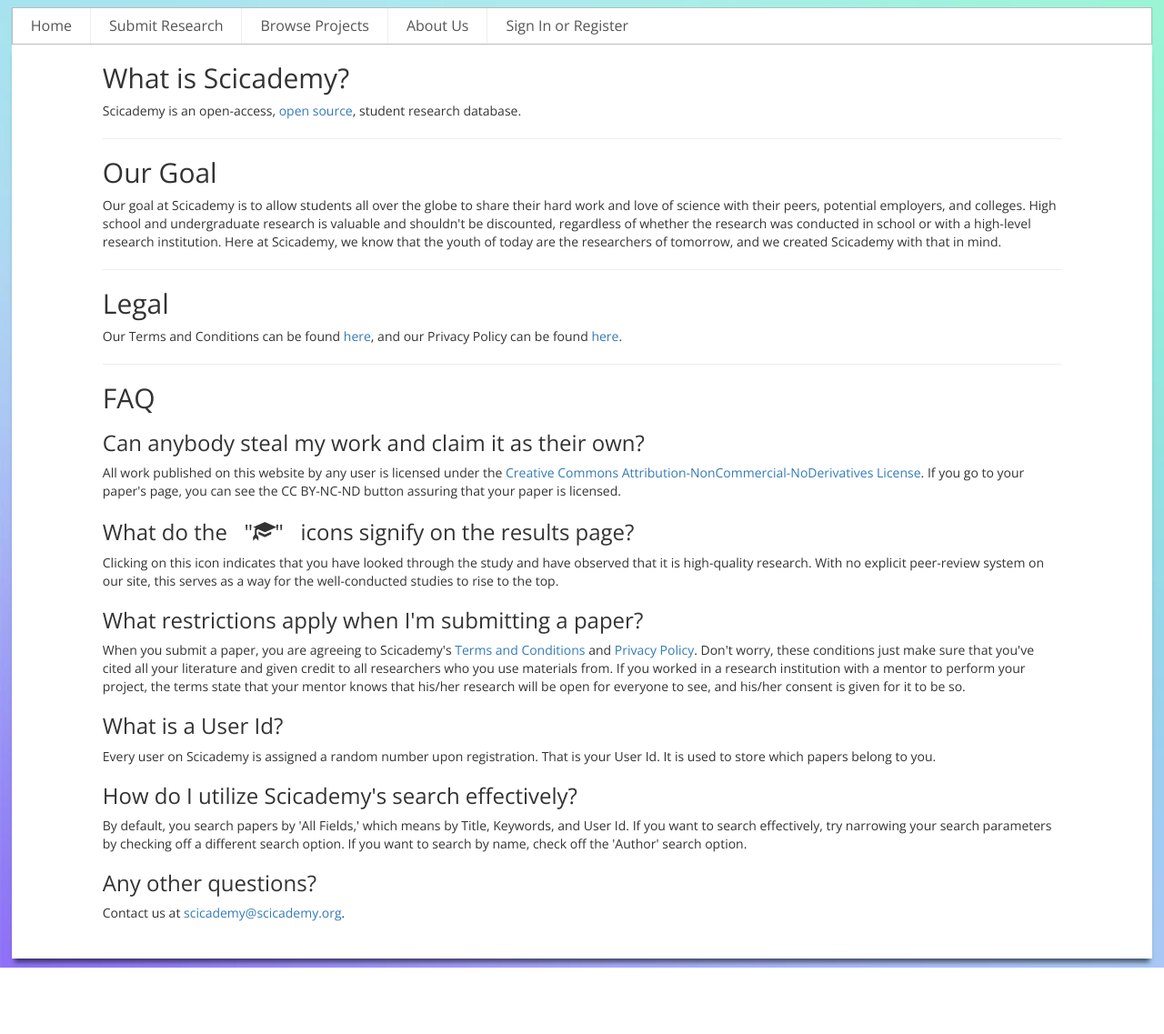
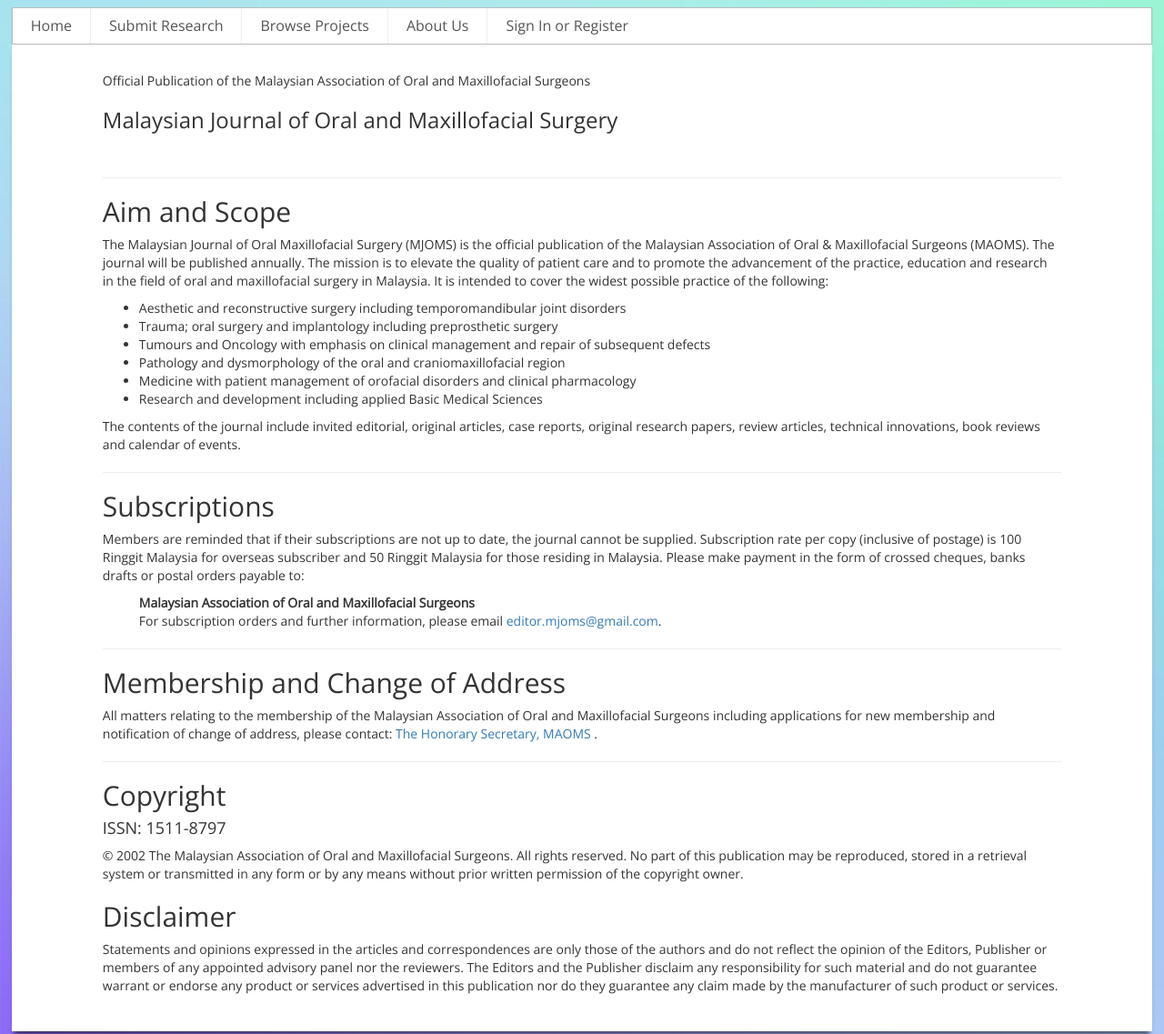
Before and after one commit to MAOMS/journal, a website: page about.html in a window 1280 px wide. Shown: the top 1137 px of the page at 91% size. Before the commit the page ends 1064 px from the top, so only its background shows below. Drawn offline with nearby package versions, Linux system fonts and the light colour scheme; no server answers.

Commit message:
Update about.html

```diff
--- a/about.html
+++ b/about.html
@@ -3,9 +3,9 @@
 
 <head>
     <meta http-equiv="Content-Type" content="text/html; charset=UTF-8">
-    <meta name="Description" content="The first ever open-access science research database for high school students.">
+    <meta name="Description" content="MJOMS - Malaysian Journal of Oral and Maxillofacial Surgery.">
     <meta name="Keywords" content="research database school student">
-    <title>About | Scicademy - The first student research database.</title>
+    <title>About | MJOMS - Malaysian Journal of Oral and Maxillofacial Surgery.</title>
     <link rel="icon" type="image/x-icon" href="images/favicon.ico" />
     <link href="css/sm-core-css.css" rel="stylesheet" type="text/css">
     <link href="css/sm-simple.css" rel="stylesheet" type="text/css">
@@ -29,7 +29,7 @@
     <script>
         $(document).ready(function() {
             // Target your .container, .wrapper, .post, etc.
-            $("#scicademyVid").fitVids();
+            $("#MJOMSVid").fitVids();
         });
     </script>
 </head>
@@ -41,7 +41,7 @@
             <li><a href="submit.html" id="submitLink">Submit Research</a></li>
             <li><a href="results.html?type=6?filter=?page=1?query=">Browse Projects</a></li>
             <li id="aboutli"><a href="about.html">About Us</a></li>
-            <li class="awardsTab"><a href="awards.html">Monetary Awards</a></li>
+            <li class="awardsTab"><a href="awards.html">Guidelines</a></li>
             <li><a href="" id="siso">Sign In or Register</a></li>
         </ul>
     </div>
@@ -50,45 +50,55 @@
     <div class="grid">
         <div class="aboutContainer">
             <div id="overview">
-                <h2 id="site_about">What is Scicademy?</h2>
-                <p>Scicademy is an open-access, <a href="https://www.github.com/jeshaitan/Scicademy">open source</a>, student research database. </p>
+                <br>
+				<p>Official Publication of the Malaysian Association of Oral and Maxillofacial Surgeons</p>
+				<h3>Malaysian Journal of Oral and Maxillofacial Surgery</h3>
+				<br />
+				<hr />
+
+				<h2 id="site_about">Aim and Scope</h2>
+                <p>The Malaysian Journal of Oral Maxillofacial Surgery (MJOMS) is the official publication of the Malaysian Association of Oral & Maxillofacial Surgeons (MAOMS). The journal will be published annually.
+				   The mission is to elevate the quality of patient care and to promote the advancement of the practice, education and research in the field of oral and maxillofacial surgery in Malaysia. It is intended to cover the widest possible practice of the following:
+				<ul style="list-style-type:disc;">
+<li>Aesthetic and reconstructive surgery including temporomandibular joint disorders</li>
+<li>Trauma; oral surgery and implantology including preprosthetic surgery</li>
+<li>Tumours and Oncology with emphasis on clinical management and repair of subsequent defects</li>
+<li>Pathology and dysmorphology of the oral and craniomaxillofacial region</li>
+<li>Medicine with patient management of orofacial disorders and clinical pharmacology</li>
+<li>Research and development including applied Basic Medical Sciences</li>
+</ul>
+The contents of the journal include invited editorial, original articles, case reports, original research papers, review articles, technical innovations, book reviews and calendar of events.
+</p>
+
                 <hr />
-                <h2 id="goal_about">Our Goal</h2>
-                <p>Our goal at Scicademy is to allow students all over the globe to share their hard work and love of science with their peers, potential employers, and colleges. High school and undergraduate research is valuable and shouldn't be discounted,
-                    regardless of whether the research was conducted in school or with a high-level research institution. Here at Scicademy, we know that the youth of today are the researchers of tomorrow, and we created Scicademy with that in mind.</p>
-            </div>
+                <h2 id="goal_about">Subscriptions</h2>
+                <p>Members are reminded that if their subscriptions are not up to date, the journal cannot be supplied.
+Subscription rate per copy (inclusive of postage) is 100 Ringgit Malaysia for overseas subscriber and 50 Ringgit Malaysia for those residing in Malaysia. Please make payment in the form of crossed cheques, banks drafts or postal orders payable to:</p>
+            <ul style="list-style-type:none;">
+<li><b>Malaysian Association of Oral and Maxillofacial Surgeons</b><br>
+For subscription orders and further information, please email <a href="#">editor.mjoms@gmail.com</a>.
+</li>
+
+</ul>
+			</div>
+
             <hr />
             <div id="legal">
-                <h2>Legal</h2>
-                <p>Our Terms and Conditions can be found <a href="TermsandConditions.html">here</a>, and our Privacy Policy can be found <a href="PrivacyPolicy.html">here</a>.</p>
+                <h2>Membership and Change of Address</h2>
+                <p>All matters relating to the membership of the Malaysian Association of Oral and Maxillofacial Surgeons including applications for new membership and notification of change of address, please contact:
+<a href="#">The Honorary Secretary, MAOMS </a>.</p>
             </div>
+
             <hr />
             <div id="FAQ">
-                <h2>FAQ</h2>
-                <h3>Can anybody steal my work and claim it as their own?</h3>
-                <p>All work published on this website by any user is licensed under the
-                    <a href="http://creativecommons.org/licenses/by-nc-nd/4.0/">Creative Commons Attribution-NonCommercial-NoDerivatives License</a>. If you go to your paper's page, you can see the CC BY-NC-ND button assuring that your paper is licensed.
-                </p>
-                <h3>What do the &nbsp; "<span class="glyphicon glyphicon-education"></span>" &nbsp; icons signify on the results page?</h3>
-                <p>
-                    Clicking on this icon indicates that you have looked through the study and have observed that it is high-quality research. With no explicit peer-review system on our site, this serves as a way for the well-conducted studies to rise to the top.
-                </p>
-                <h3>What restrictions apply when I'm submitting a paper?</h3>
-                <p>When you submit a paper, you are agreeing to Scicademy's <a href="TermsandConditions.html">Terms and Conditions</a> and <a href="PrivacyPolicy.html">Privacy Policy</a>. Don't worry, these conditions just make sure that you've cited all
-                    your literature and given credit to all researchers who you use materials from. If you worked in a research institution with a mentor to perform your project, the terms state that your mentor knows that his/her research will be open
-                    for everyone to see, and his/her consent is given for it to be so.
-                </p>
-                <h3>What is a User Id?</h3>
-                <p>Every user on Scicademy is assigned a random number upon registration. That is your User Id. It is used to store which papers belong to you.</p>
-                <!--<h3>Why does my paper not show up in results after I submit it?</h3>-->
-                <!--<p>Relax. All legitimate research projects are accepted to Scicademy, however your project must go through a slight verification process, where we correct any grammatical and/or spelling mistakes in your project's title and abstract, and-->
-                <!--make sure no illegal or inappropriate content is in your pdf. This process may take anywhere from one to three days.</p>-->
-                <h3>How do I utilize Scicademy's search effectively?</h3>
-                <p>By default, you search papers by 'All Fields,' which means by Title, Keywords, and User Id. If you want to search effectively, try narrowing your search parameters by checking off a different search option. If you want to search by name,
-                    check off the 'Author' search option.
-                </p>
-                <h3>Any other questions?</h3>
-                <p>Contact us at <a href="mailto:scicademy@scicademy.org">scicademy@scicademy.org</a>.</p>
+                <h2>Copyright</h2>
+                <h4>ISSN: 1511-8797</h4>
+                <p>© 2002 The Malaysian Association of Oral and Maxillofacial Surgeons. All rights reserved. No part of this publication may be reproduced, stored in a retrieval system or transmitted in any form or by any means without prior written permission of the copyright owner.</p>
+
+            </div>
+			<div id="Disclaimer">
+                <h2>Disclaimer</h2>
+                <p>Statements and opinions expressed in the articles and correspondences are only those of the authors and do not reflect the opinion of the Editors, Publisher or members of any appointed advisory panel nor the reviewers. The Editors and the Publisher disclaim any responsibility for such material and do not guarantee warrant or endorse any product or services advertised in this publication nor do they guarantee any claim made by the manufacturer of such product or services.</p>
                 <br />
             </div>
         </div>
```
